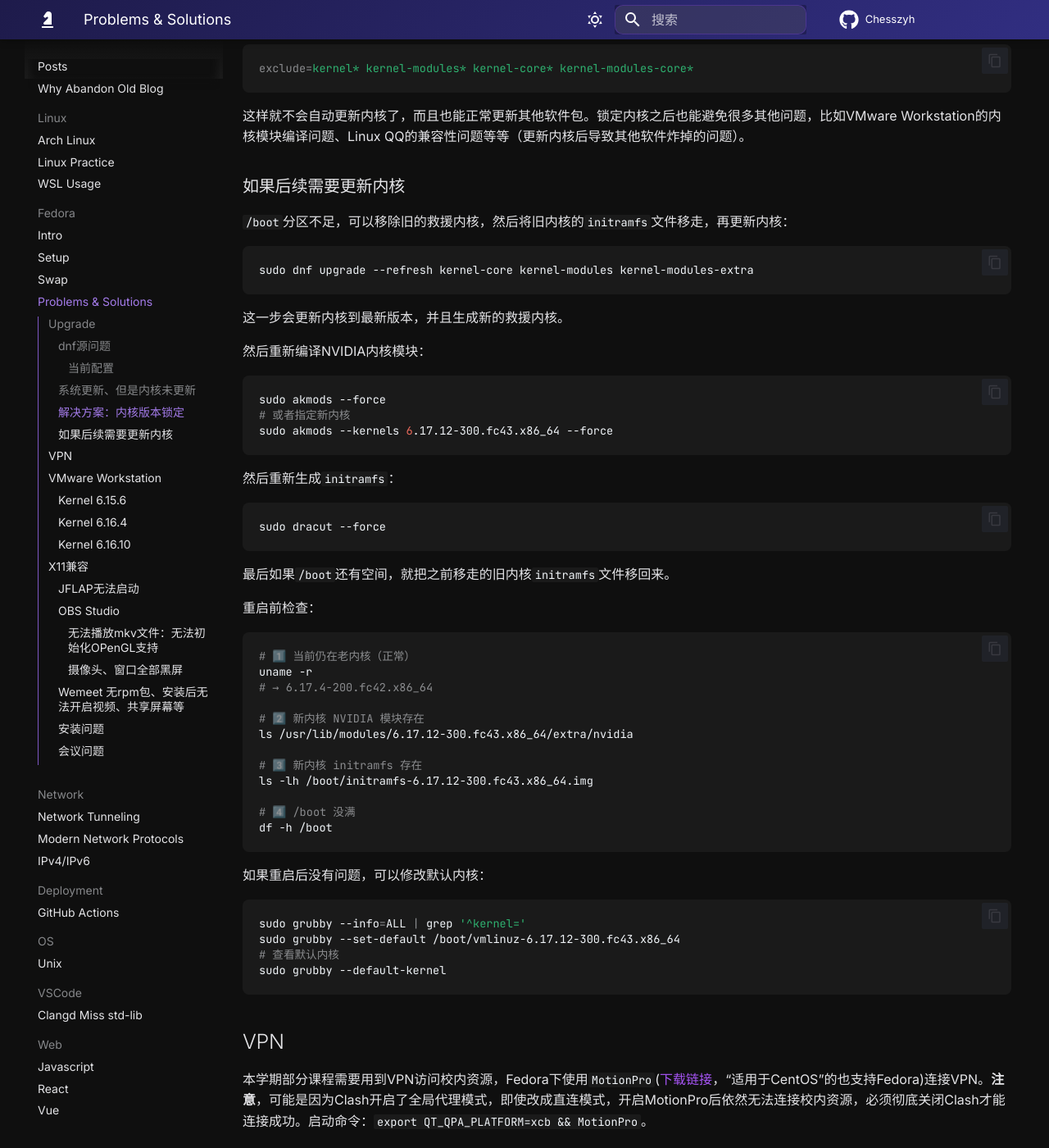
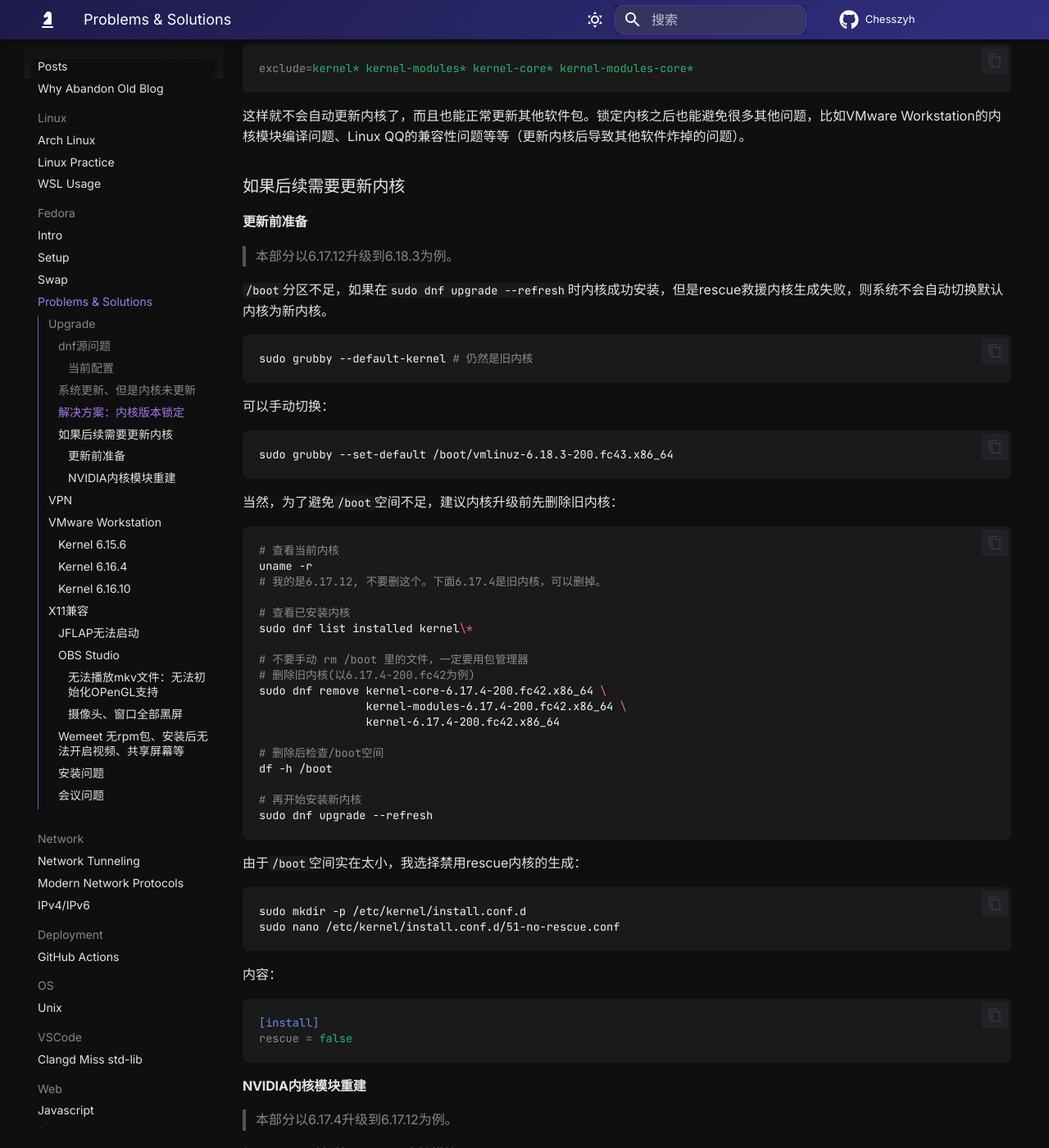
Before and after one commit to Chesszyh/Chesszyh.github.io, an MkDocs documentation site: the page built from docs/posts/Host-Fedora/Problem-shooting.md, in a window 1280 px wide and 1400 px high, scrolled down 2581 px. Shown: the whole window at 82% size. Built offline with MkDocs 1.6.1 and Material for MkDocs 9.7.7, drawn with Linux system fonts in a browser that asks for light colours.

Commit message:
Update Fedora kernel update and Clash Verge rev crash solution

````diff
--- a/docs/posts/Host-Fedora/Problem-shooting.md
+++ b/docs/posts/Host-Fedora/Problem-shooting.md
@@ -106,15 +106,64 @@
 
 ### 如果后续需要更新内核
 
-`/boot`分区不足，可以移除旧的救援内核，然后将旧内核的`initramfs`文件移走，再更新内核：
+#### 更新前准备
+
+> 本部分以6.17.12升级到6.18.3为例。
+
+`/boot`分区不足，如果在`sudo dnf upgrade --refresh`时内核成功安装，但是rescue救援内核生成失败，则系统不会自动切换默认内核为新内核。
 
 ```bash
-sudo dnf upgrade --refresh kernel-core kernel-modules kernel-modules-extra
+sudo grubby --default-kernel # 仍然是旧内核
 ```
 
-这一步会更新内核到最新版本，并且生成新的救援内核。
+可以手动切换：
 
-然后重新编译NVIDIA内核模块：
+```bash
+sudo grubby --set-default /boot/vmlinuz-6.18.3-200.fc43.x86_64
+```
+
+当然，为了避免`/boot`空间不足，建议内核升级前先删除旧内核：
+
+```bash
+# 查看当前内核
+uname -r
+# 我的是6.17.12, 不要删这个。下面6.17.4是旧内核，可以删掉。
+
+# 查看已安装内核
+sudo dnf list installed kernel\*
+
+# 不要手动 rm /boot 里的文件，一定要用包管理器
+# 删除旧内核(以6.17.4-200.fc42为例)
+sudo dnf remove kernel-core-6.17.4-200.fc42.x86_64 \
+                kernel-modules-6.17.4-200.fc42.x86_64 \
+                kernel-6.17.4-200.fc42.x86_64
+
+# 删除后检查/boot空间
+df -h /boot
+
+# 再开始安装新内核
+sudo dnf upgrade --refresh
+```
+
+由于`/boot`空间实在太小，我选择禁用rescue内核的生成：
+
+```bash
+sudo mkdir -p /etc/kernel/install.conf.d
+sudo nano /etc/kernel/install.conf.d/51-no-rescue.conf
+```
+
+内容：
+
+```ini
+[install]
+rescue = false
+```
+
+#### NVIDIA内核模块重建
+
+> 本部分以6.17.4升级到6.17.12为例。
+
+如果需要，重新编译NVIDIA内核模块：
 
 ```bash
 sudo akmods --force
@@ -127,8 +176,6 @@
 ```bash
 sudo dracut --force
 ```
-
-最后如果`/boot`还有空间，就把之前移走的旧内核`initramfs`文件移回来。
 
 重启前检查：
 
--- a/mkdocs.yml
+++ b/mkdocs.yml
@@ -133,6 +133,7 @@
       - "Backup": misc/Backup.md
       - "Better Vibe Coding": misc/Better-vibe-coding.md
       - "AppImage": misc/AppImage.md
+      - "Clash crashed": misc/Clash-verge-rev-crashed.md
       - "Recently Viewed": misc/Recently.md
       - "Exploration": misc/Exploration.md
       - "USB Stick Recovery": misc/usb-stick-recovery-and-reformat.md
````
Also changed, not shown: docs/courses/index.md (+4 -1 lines), docs/misc/Clash-verge-rev-crashed.md (added, +36 -0 lines).
